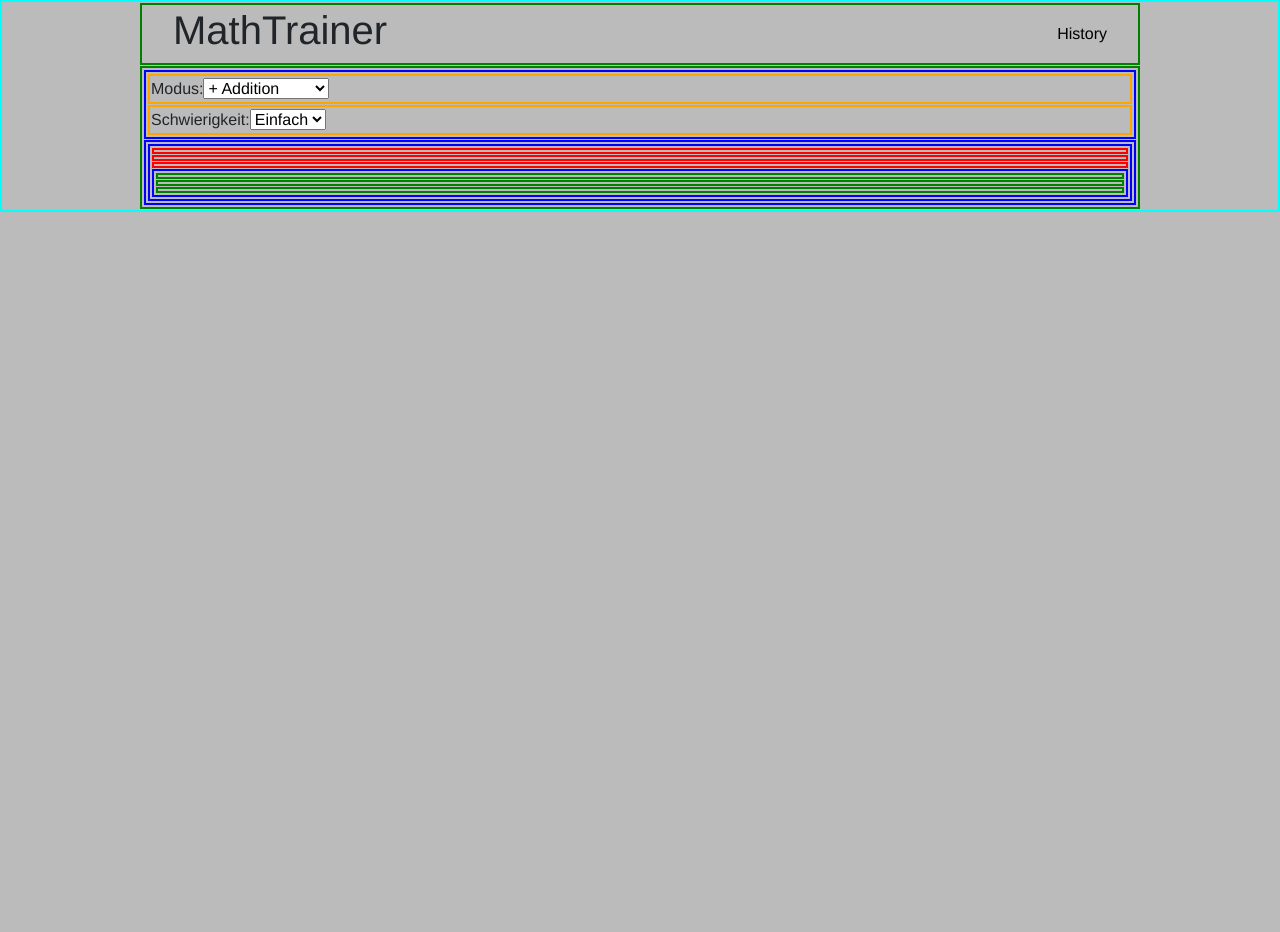
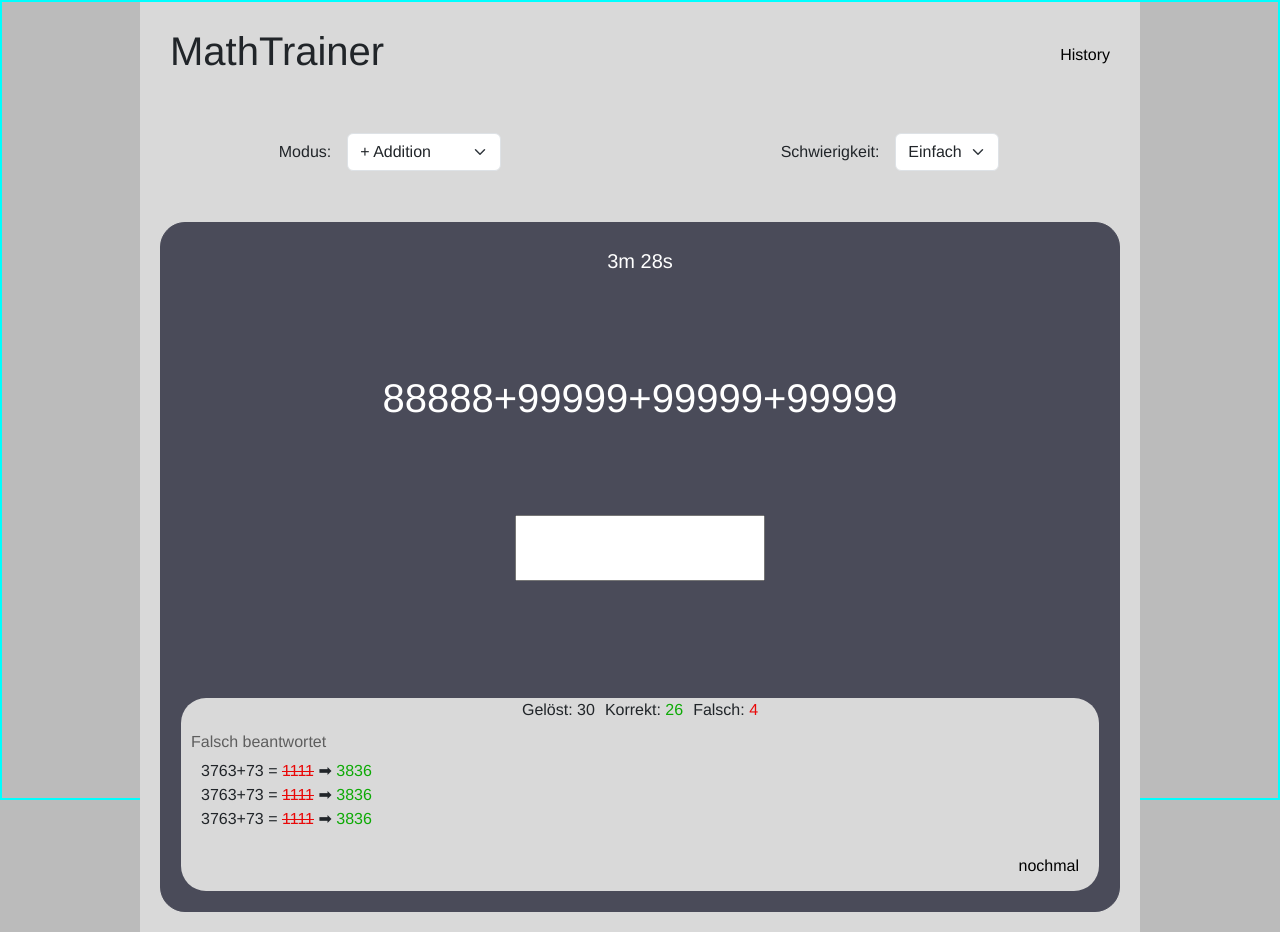
Before and after one commit to tnglf1337/ng-mathtrainer, an Angular app: page / in a window 1280 px wide. Before the commit the page ends 800 px from the top, so only its background shows below. Built offline with nearby package versions, Linux system fonts and the light colour scheme.

Commit message:
update styling

```diff
--- a/src/app/app.css
+++ b/src/app/app.css
@@ -6,6 +6,15 @@ ul {
 
 main{
   width: 1000px;
+  background-color: #D9D9D9;
+  height: auto;
+  min-height: 95vh;
+}
+
+header {
+  background-color: #D9D9D9;
+  height: 100px;
+  padding-top: 25px;
 }
 
 #navigation {
--- a/src/app/app.html
+++ b/src/app/app.html
@@ -1,4 +1,4 @@
-<header class="border-g">
+<header>
   <nav id="navigation">
     <h1>MathTrainer</h1>
     <ul>
@@ -8,6 +8,6 @@
     </ul>
   </nav>
 </header>
-<main class="border-g">
+<main>
   <app-train-component></app-train-component>
 </main>
--- a/src/app/train-component/train-component.css
+++ b/src/app/train-component/train-component.css
@@ -0,0 +1,119 @@
+.d-flex-row {
+  display: flex;
+  flex-direction: row;
+}
+
+.d-flex-col {
+  display: flex;
+  flex-direction: column;
+}
+
+.w-100 {
+  width: 100%;
+}
+
+.centered {
+  justify-content: center;
+  align-items: center;
+}
+
+.gap-10 {
+  gap: 10px;
+}
+
+#modus-container {
+  height: 100px;
+}
+
+#uebung-container {
+  padding: 20px;
+}
+
+#zeit-container {
+  height: 75px;
+  text-align: center;
+  align-content: center;
+  font-size: 20px;
+  color: white;
+}
+
+#aufgabe-container {
+  height: 200px;
+  text-align: center;
+  align-content: center;
+  font-size: 40px;
+  color: white;
+}
+
+#uebung-ansicht-container {
+  background-color: #4A4B59;
+  border: 1px solid #4A4B59;
+  border-radius: 25px;
+}
+
+#loesung-input-container {
+  height: 100px;
+}
+
+#loesung-input {
+  text-align: center;
+  font-size: 40px;
+  width: 250px;
+}
+
+#post-uebung-statistik-container {
+  background-color: #D9D9D9;
+  border-style: none;
+  border-radius: 25px;
+  margin: 100px 20px 20px;
+}
+
+#falsch-events-container {
+  padding: 10px;
+}
+
+#link-container {
+  height: 50px;
+  justify-content: flex-end;
+  align-items: center;
+  padding-right: 20px;
+}
+
+#erneut-link {
+  color: black;
+  text-decoration: none;
+}
+
+#erneut-link:hover {
+  text-decoration: underline;
+}
+
+.korrekt-span {
+  color: #0EAA06;
+}
+
+.falsch-span {
+  color: #E90808;
+}
+
+h5 {
+  font-size: 16px;
+  color: #5e5e5e;
+}
+
+ul {
+  list-style-type: none;
+  padding-left: 10px;
+  margin: 0;
+}
+
+p {
+  margin: 0;
+}
+
+
+@media screen and (max-width: 515px) {
+ .d-flex-row {
+   flex-direction: column;
+ }
+}
--- a/src/app/train-component/train-component.html
+++ b/src/app/train-component/train-component.html
@@ -1,47 +1,78 @@
-<section id="uebung-konfiguration-container" class="border-b">
-  <section id="modus-container" class="border-o">
-    <form id="modus-form" class="form">
+<section id="uebung-konfiguration-container" class="d-flex-row">
+  <section id="modus-container" class="w-100 d-flex-row centered">
+    <form id="modus-form" class="form d-flex-row">
+      <div class="d-flex-row centered m-2">
         <label>Modus:</label>
-      <select>
+      </div>
+      <div class="m-2">
+        <select class="form-select">
           <option>+ Addition</option>
           <option>- Subtraktion</option>
           <option>* Multiplikation</option>
           <option>/ Division</option>
           <option>Gemischt</option>
         </select>
+      </div>
     </form>
   </section>
-  <section id="schwierigkeit-container" class="border-o">
-    <form id="schwierigkeit-form" class="form">
+  <section id="schwierigkeit-container" class="w-100 d-flex-row centered ">
+    <form id="schwierigkeit-form" class="form d-flex-row">
+      <div class="d-flex-row centered m-2">
         <label>Schwierigkeit:</label>
-      <select>
+      </div>
+      <div class="m-2">
+        <select class="form-select">
           <option>Einfach</option>
           <option>Mittel</option>
           <option>Schwer</option>
         </select>
+      </div>
     </form>
   </section>
 </section>
-<section id="uebung-container" class="border-b">
-  <div id="uebung-ansicht-container" class="border-b">
-    <div id="zeit-container" class="border-r">
 
+<section id="uebung-container">
+  <div id="uebung-ansicht-container">
+    <div id="zeit-container">
+      <p>3m 28s</p>
     </div>
-    <div id="aufgabe-container" class="border-r">
-
+    <div id="aufgabe-container">
+      <p>88888+99999+99999+99999</p>
     </div>
-    <div id="loesung-input-container" class="border-r">
-
+    <div id="loesung-input-container" class="d-flex-row centered">
+      <form id="loesung-form">
+        <label type="hidden" aria-label="Eingabefeld für die Lösung"></label>
+        <input id="loesung-input" type="text" required maxlength="10">
+      </form>
     </div>
-    <section id="post-uebung-statistik-container" class="border-b">
-      <div id="uebung-ergebnis-container" class="border-g">
-
+    <section id="post-uebung-statistik-container">
+      <div id="uebung-ergebnis-container" class="d-flex-row centered gap-10">
+        <div>
+          <p>Gelöst: <span>30</span></p>
         </div>
-      <div id="falsch-events-container" class="border-g">
-
+        <div>
+          <p>Korrekt: <span class="korrekt-span">26</span></p>
         </div>
-      <div id="link-container" class="border-g">
-
+        <div>
+          <p>Falsch: <span class="falsch-span">4</span></p>
+        </div>
+      </div>
+      <section id="falsch-events-container">
+        <h5>Falsch beantwortet</h5>
+        <ul>
+          <li>
+            <p><span>3763+73</span> = <span class="falsch-span"><s>1111</s></span> <span> &#x27A1; </span> <span class="korrekt-span">3836</span></p>
+          </li>
+          <li>
+            <p><span>3763+73</span> = <span class="falsch-span"><s>1111</s></span> <span> &#x27A1; </span> <span class="korrekt-span">3836</span></p>
+          </li>
+          <li>
+            <p><span>3763+73</span> = <span class="falsch-span"><s>1111</s></span> <span> &#x27A1; </span> <span class="korrekt-span">3836</span></p>
+          </li>
+        </ul>
+      </section>
+      <div id="link-container" class="d-flex-row">
+        <a href="#" id="erneut-link">nochmal</a>
       </div>
     </section>
   </div>
--- a/src/index.html
+++ b/src/index.html
@@ -11,6 +11,7 @@
 
     <style>
       body {
+        height: 100vh;
         border: 2px solid cyan;
         display: flex;
         justify-content: center;
```
Lines whose indentation alone changed are shown as unchanged.
